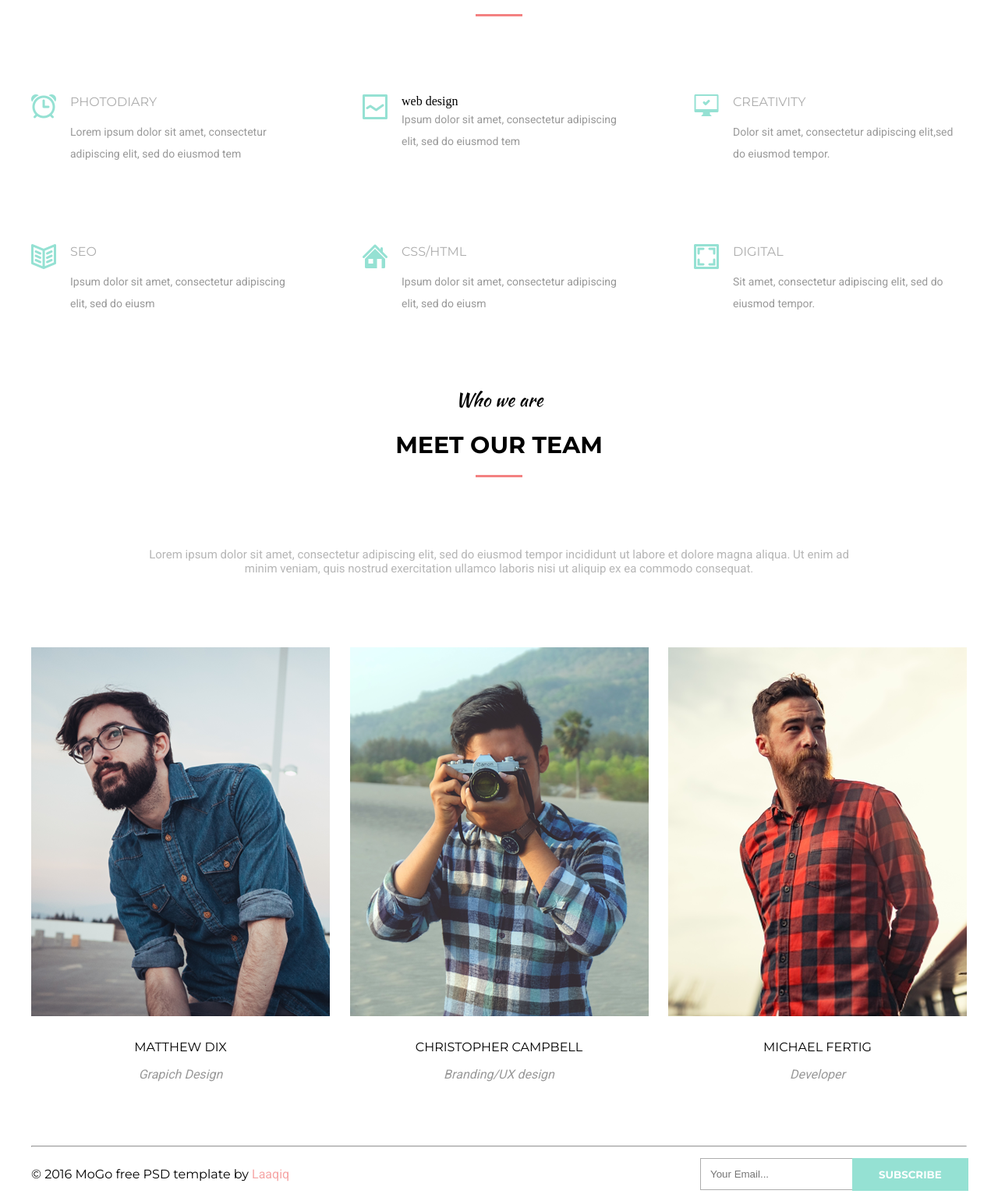
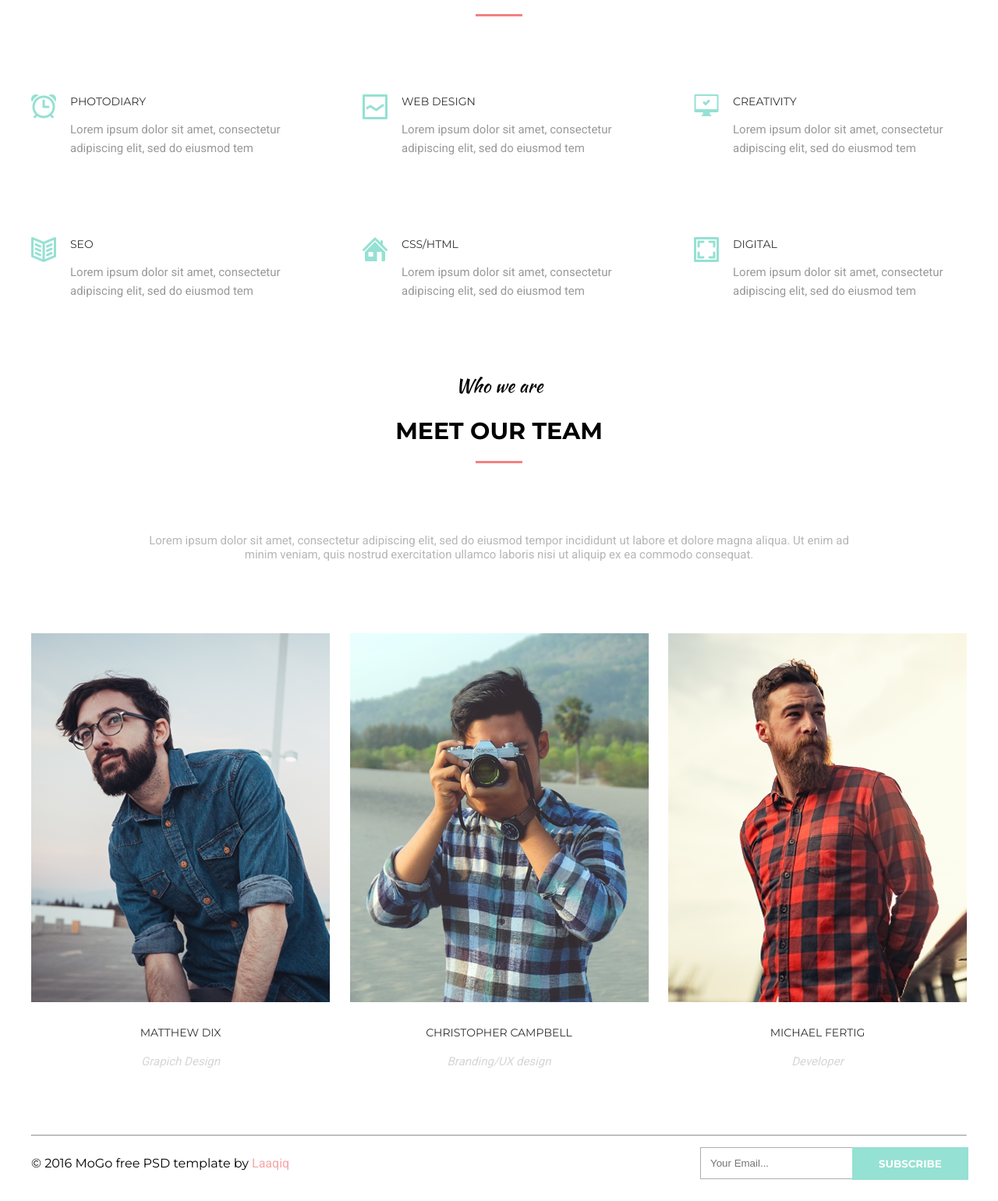
Before and after one commit to Myronchik/Homework, a plain HTML site: page homework06/index.html in a window 1280 px wide. Shown: the part 300-1840 px from the top of the page at 78% size. Drawn offline with Linux system fonts and the light colour scheme.

Commit message:
homework06

```diff
--- a/homework06/index.css
+++ b/homework06/index.css
@@ -6,6 +6,9 @@
     margin: 0;
 }
 
+a {
+    display: block;
+}
 
 .container {
     width: 1200px;
@@ -45,7 +48,7 @@
     font-weight: 400;
     color: #95e1d3;
     text-decoration: none;
-
+    display: block;
 }
 
 .item:last-child {
@@ -99,31 +102,31 @@
     color: #f6a6a6;
 }
 
-.item-link:hover .stripe_01 {
+.item-link:hover .line-1 {
     transition-duration: 300ms;
     transition-timing-function: linear;
     opacity: 1;
 }
 
-.item-link:hover .stripe_02 {
+.item-link:hover .line-2 {
     transition-duration: 300ms;
     transition-timing-function: linear;
     opacity: 1;
 }
 
-.item-link:hover .stripe_03 {
+.item-link:hover .line-3 {
     transition-duration: 300ms;
     transition-timing-function: linear;
     opacity: 1;
 }
 
-.item-link:hover .stripe_04 {
+.item-link:hover .line-4 {
     transition-duration: 300ms;
     transition-timing-function: linear;
     opacity: 1;
 }
 
-.item-link:hover .stripe_05 {
+.item-link:hover .line-5 {
     transition-duration: 300ms;
     transition-timing-function: linear;
     opacity: 1;
@@ -181,18 +184,19 @@
 
 .main-p {
     font-family: 'Montserrat', sans-serif;
+    font-size:14px;
     font-weight: 400;
     text-transform: uppercase;
-    color: #adadad;
+    color: #333333;
     padding-bottom: 15px;
 }
 
 .article {
     font-family: 'Roboto', sans-serif;
-    font-size: 14px;
     font-weight: 400;
     color: #999999;
-    line-height: 2;
+    font-size: 15px;
+    line-height: 24px;
 }
 
 
@@ -335,11 +339,16 @@
     text-transform: uppercase;
     font-weight: 400;
     text-align: center;
+    font-size: 14px;
+    color: #333333;
 }
 
 .skills {
     font-family: 'Roboto', sans-serif;
     font-style: italic;
+    font-size: 15px;
+    line-height: 24px;
+    color: #999999;
     text-align: center;
     padding-top: 16px;
     opacity: 0.4;
--- a/homework06/index.html
+++ b/homework06/index.html
@@ -5,7 +5,8 @@
     <meta name="viewport" content="width=device-width, initial-scale=1.0">
     <meta http-equiv="X-UA-Compatible" content="ie=edge">
     <link rel="stylesheet" href="./index.css">
-    <title>Document</title>
+    <link href="https://fonts.googleapis.com/css?family=Open+Sans:300,400,600,700,800|Roboto:300,400,500,700,900" rel="stylesheet">
+    <title>homework06</title>
 </head>
 <body>
     <header class="page-head container">
@@ -32,28 +33,28 @@
                 </li>
                 <li class="item-content">
                     <img src="./img/LINE_GRAPH.png" alt="Line_Graph" class="item-img">
-                        <p class="p-mainer">web design</p>
-                        <p class="article">Ipsum dolor sit amet, consectetur adipiscing elit, sed do eiusmod tem</p>
+                        <p class="main-p">web design</p>
+                        <p class="article">Lorem ipsum dolor sit amet, consectetur adipiscing elit, sed do eiusmod tem</p>
                 </li>
                 <li class="item-content">
                     <img src="./img/COMPUTER.png" alt="Computer" class="item-img">
                         <p class="main-p">creativity</p>
-                        <p class="article">Dolor sit amet, consectetur adipiscing elit,sed do eiusmod tempor.</p>
+                        <p class="article">Lorem ipsum dolor sit amet, consectetur adipiscing elit, sed do eiusmod tem</p>
                 </li>
                 <li class="item-content">
                     <img src="./img/BOOK.png" alt="Book" class="item-img">
                         <p class="main-p">seo</p>
-                        <p class="article">Ipsum dolor sit amet, consectetur adipiscing elit, sed do eiusm</p>
+                        <p class="article">Lorem ipsum dolor sit amet, consectetur adipiscing elit, sed do eiusmod tem</p>
                 </li>
                 <li class="item-content">
                     <img src="./img/HOME.png" alt="Home" class="item-img">
                         <p class="main-p">css/html</p>
-                        <p class="article">Ipsum dolor sit amet, consectetur adipiscing elit, sed do eiusm</p>
+                        <p class="article">Lorem ipsum dolor sit amet, consectetur adipiscing elit, sed do eiusmod tem</p>
                 </li>
                 <li class="item-content">
                     <img src="./img/IMAGE.png" alt="Image" class="item-img">
                         <p class="main-p">digital</p>
-                        <p class="article">Sit amet, consectetur adipiscing elit, sed do eiusmod tempor.</p>
+                        <p class="article">Lorem ipsum dolor sit amet, consectetur adipiscing elit, sed do eiusmod tem</p>
                 </li>
             </ul>
         </section>
```
